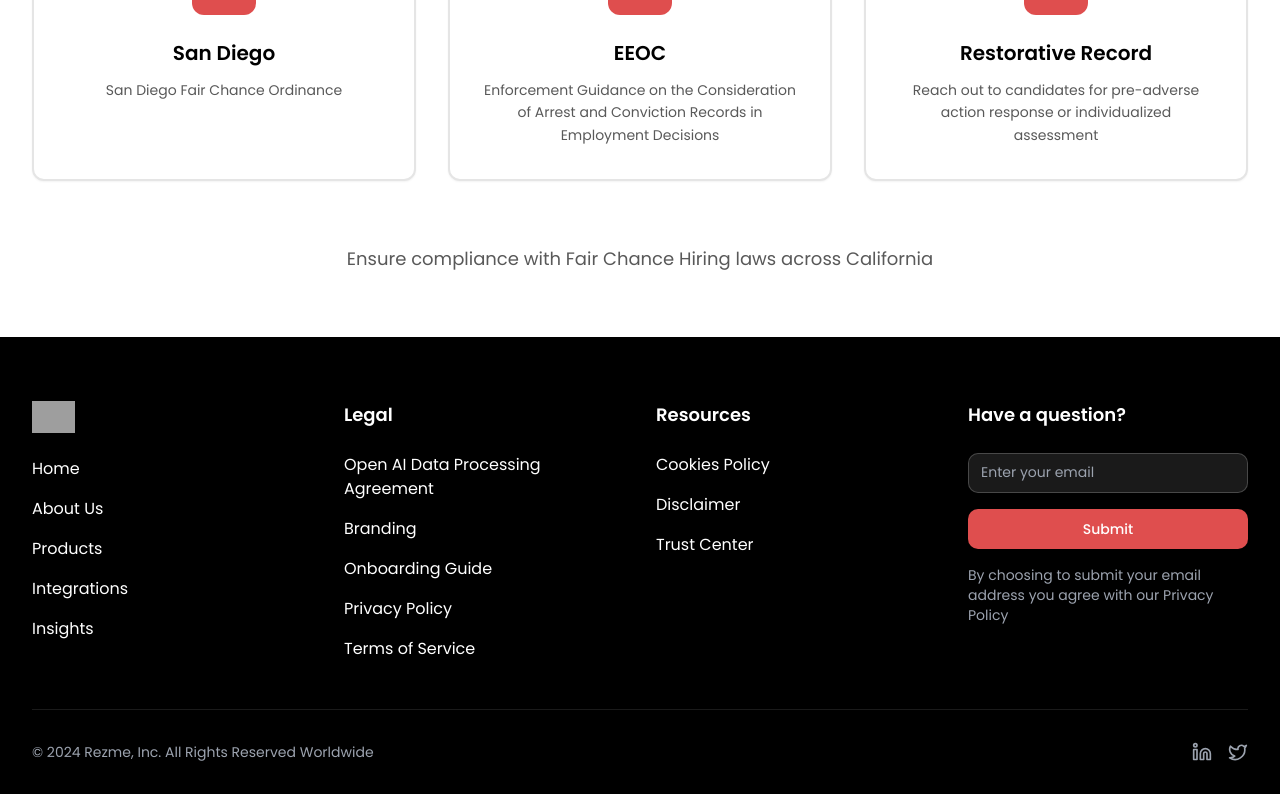
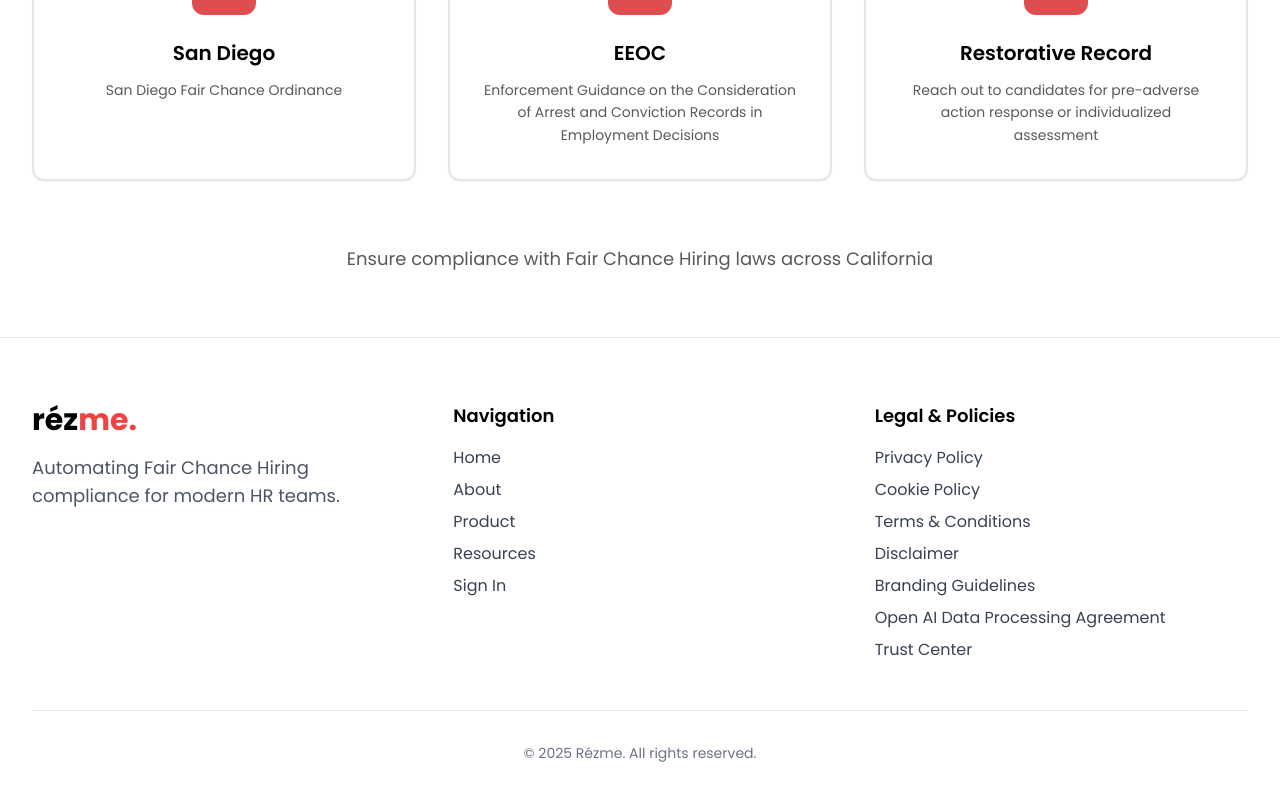
Before and after one commit to Rezme-Inc/CaliforniaDemo, a Next.js app in the folder CaliFCH/: page / in a window 1280 px wide. Shown: the part 961-1756 px from the top of the page. Built offline with nearby package versions, Linux system fonts and the light colour scheme; grey boxes are pictures that could not be loaded.

Commit message:
Update footer links to external URLs for navigation and legal sections

```diff
--- a/CaliFCH/components/ui/footer.tsx
+++ b/CaliFCH/components/ui/footer.tsx
@@ -1,85 +1,53 @@
 import Link from 'next/link';
-import { Input } from '@/components/ui/input';
-import { Button } from '@/components/ui/button';
-import { Linkedin, Twitter } from 'lucide-react';
 
 export function Footer() {
   return (
-    <footer className="bg-black text-white pt-16 pb-8">
+    <footer className="bg-white text-black pt-16 pb-8 border-t border-gray-200">
       <div className="max-w-7xl mx-auto px-4 sm:px-6 lg:px-8">
-        <div className="grid grid-cols-1 md:grid-cols-2 lg:grid-cols-4 gap-8 mb-12">
-          {/* Column 1 */}
-          <div>
-            <Link href="/" className="mb-6 block">
-              <img src="/rezme-logo.png" alt="Rezme" className="h-8" />
-            </Link>
-            <nav className="space-y-4">
-              <Link href="/" className="block hover:text-gray-300">Home</Link>
-              <Link href="/about" className="block hover:text-gray-300">About Us</Link>
-              <Link href="/products" className="block hover:text-gray-300">Products</Link>
-              <Link href="/integrations" className="block hover:text-gray-300">Integrations</Link>
-              <Link href="/insights" className="block hover:text-gray-300">Insights</Link>
+        <div className="flex flex-col md:flex-row md:justify-between md:items-start gap-12 mb-12">
+          {/* Logo and Tagline */}
+          <div className="md:w-1/3 mb-8 md:mb-0">
+            <div className="text-3xl font-bold mb-4 select-none">
+              <span className="text-black">réz</span><span className="text-red-500">me.</span>
+            </div>
+            <p className="text-gray-600 text-lg max-w-xs">
+              Automating Fair Chance Hiring compliance for modern HR teams.
+            </p>
+          </div>
+
+          {/* Navigation */}
+          <div className="md:w-1/3 mb-8 md:mb-0">
+            <h3 className="text-lg font-semibold mb-4">Navigation</h3>
+            <nav className="space-y-2">
+              <Link href="https://www.rezme.app/" className="block text-gray-700 hover:text-black" target="_blank" rel="noopener noreferrer">Home</Link>
+              <Link href="https://www.rezme.app/about" className="block text-gray-700 hover:text-black" target="_blank" rel="noopener noreferrer">About</Link>
+              <Link href="https://www.rezme.app/product" className="block text-gray-700 hover:text-black" target="_blank" rel="noopener noreferrer">Product</Link>
+              <Link href="https://www.rezme.app/resources" className="block text-gray-700 hover:text-black" target="_blank" rel="noopener noreferrer">Resources</Link>
+              <Link href="/signin" className="block text-gray-700 hover:text-black">Sign In</Link>
             </nav>
           </div>
 
-          {/* Column 2 */}
-          <div>
-            <h3 className="text-lg font-semibold mb-6">Legal</h3>
-            <nav className="space-y-4">
-              <Link href="/open-ai" className="block hover:text-gray-300">
-                Open AI Data Processing Agreement
-              </Link>
-              <Link href="/branding" className="block hover:text-gray-300">Branding</Link>
-              <Link href="/onboarding" className="block hover:text-gray-300">Onboarding Guide</Link>
-              <Link href="/privacy" className="block hover:text-gray-300">Privacy Policy</Link>
-              <Link href="/terms" className="block hover:text-gray-300">Terms of Service</Link>
+          {/* Legal & Policies */}
+          <div className="md:w-1/3">
+            <h3 className="text-lg font-semibold mb-4">Legal & Policies</h3>
+            <nav className="space-y-2">
+              <Link href="https://app.termly.io/policy-viewer/policy.html?policyUUID=e05577fe-11ce-47d5-9a97-c994b0ee6acf" className="block text-gray-700 hover:text-black" target="_blank" rel="noopener noreferrer">Privacy Policy</Link>
+              <Link href="https://app.termly.io/policy-viewer/policy.html?policyUUID=6947f494-a92e-419a-82df-ddc2ec5a1743" className="block text-gray-700 hover:text-black" target="_blank" rel="noopener noreferrer">Cookie Policy</Link>
+              <Link href="https://app.termly.io/policy-viewer/policy.html?policyUUID=40404d5f-9640-47ad-bab0-8f2bb32aabc8" className="block text-gray-700 hover:text-black" target="_blank" rel="noopener noreferrer">Terms & Conditions</Link>
+              <Link href="https://app.termly.io/policy-viewer/policy.html?policyUUID=2dee6321-2901-4da4-a2e6-d31333c34462" className="block text-gray-700 hover:text-black" target="_blank" rel="noopener noreferrer">Disclaimer</Link>
+              <Link href="https://www.canva.com/design/DAGbAYTxAqQ/7VXnGimgiKAWzBXfJBfbVQ/edit" className="block text-gray-700 hover:text-black" target="_blank" rel="noopener noreferrer">Branding Guidelines</Link>
+              <Link href="https://app.pactsafe.com/sign?r=656335a17c5752be211f42bb&s=656335a17c5752be211f42bd&signature=mmgK3G~HAApM5Xp-bZmWlgO~3DQka7e6OqzsCyEpDIs8Zu8uJzmbCAbS7-89E~L0ZHCSQ6kytTBr7FSbyyX7o4AHaqssthcwwdXE7Njy1jo~w9z3bFUHh5ThLRfplS~VaSSCygyKw2cQ-dOm23rVhjJHS2Twn4JH9K4i5uo-Ihawo8NnVls~s~wzitNBCfJL5hBzarsxGYbgW-nN8pVMFKfslOzJWQrnNoogynAaEToOjkaraNcyPgmVaY8l4iYvZJxzmVR1rxwDDJH8gghYZmYjk0Oqn-r4glbTauhuqiwo391PrnsXA6KTZdZ2ovSo8o-egdfyXtOuGIHqIJqVSQ__" className="block text-gray-700 hover:text-black" target="_blank" rel="noopener noreferrer">Open AI Data Processing Agreement</Link>
+              <Link href="https://app.vanta.com/rezme.app/trust/kbynv6xr5c2g82tzmhq3qz/controls" className="block text-gray-700 hover:text-black" target="_blank" rel="noopener noreferrer">Trust Center</Link>
             </nav>
-          </div>
-
-          {/* Column 3 */}
-          <div>
-            <h3 className="text-lg font-semibold mb-6">Resources</h3>
-            <nav className="space-y-4">
-              <Link href="/cookies" className="block hover:text-gray-300">Cookies Policy</Link>
-              <Link href="/disclaimer" className="block hover:text-gray-300">Disclaimer</Link>
-              <Link href="https://app.vanta.com/rezme.app/trust/kbynv6xr5c2g82tzmhq3qz/controls" className="block hover:text-gray-300">
-                Trust Center
-              </Link>
-            </nav>
-          </div>
-
-          {/* Column 4 */}
-          <div>
-            <h3 className="text-lg font-semibold mb-6">Have a question?</h3>
-            <div className="space-y-4">
-              <Input
-                type="email"
-                placeholder="Enter your email"
-                className="bg-white/10 border-white/20 text-white placeholder:text-gray-400"
-              />
-              <Button className="w-full bg-primary hover:bg-primary/90">
-                Submit
-              </Button>
-              <p className="text-sm text-gray-400">
-                By choosing to submit your email address you agree with our Privacy Policy
-              </p>
-            </div>
           </div>
         </div>
 
-        {/* Bottom Section */}
-        <div className="border-t border-white/10 pt-8 flex flex-col md:flex-row justify-between items-center gap-4">
-          <p className="text-sm text-gray-400">
-            © 2024 Rezme, Inc. All Rights Reserved Worldwide
-          </p>
-          <div className="flex space-x-4">
-            <Link href="https://linkedin.com" className="text-gray-400 hover:text-white">
-              <Linkedin className="h-5 w-5" />
-            </Link>
-            <Link href="https://twitter.com" className="text-gray-400 hover:text-white">
-              <Twitter className="h-5 w-5" />
-            </Link>
-          </div>
+        {/* Divider */}
+        <div className="border-t border-gray-200 my-8" />
+
+        {/* Copyright */}
+        <div className="text-center text-gray-500 text-sm">
+          © 2025 Rézme. All rights reserved.
         </div>
       </div>
     </footer>
```
